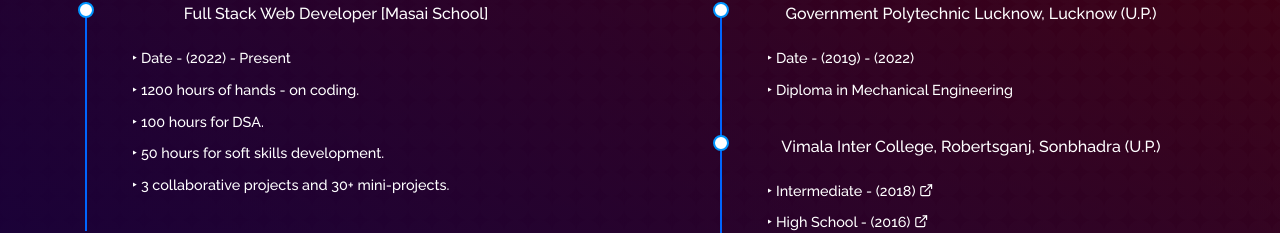
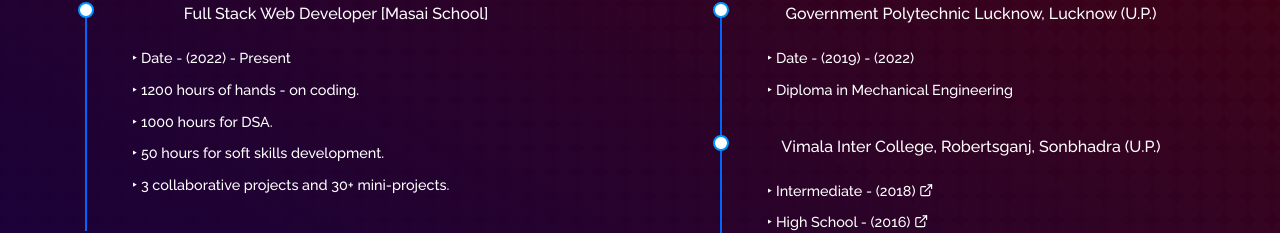
Before and after one commit to SaurabhSinghRbz/my-portfolio, a React (Create React App) app: page /resume in a window 1280 px wide. Shown: the part 260-493 px from the top of the page. Built offline with nearby package versions, Linux system fonts and the light colour scheme.

Commit message:
adding more coding hours

```diff
--- a/src/components/Resume/Resume.js
+++ b/src/components/Resume/Resume.js
@@ -29,7 +29,7 @@ function Resume() {
                 content={[
                   "Date - (2022) - Present",
                   "1200 hours of hands - on coding.",
-                  "100 hours for DSA.",
+                  "1000 hours for DSA.",
                   "50 hours for soft skills development.",
                   "3 collaborative projects and 30+ mini-projects.",
                 ]}
```
